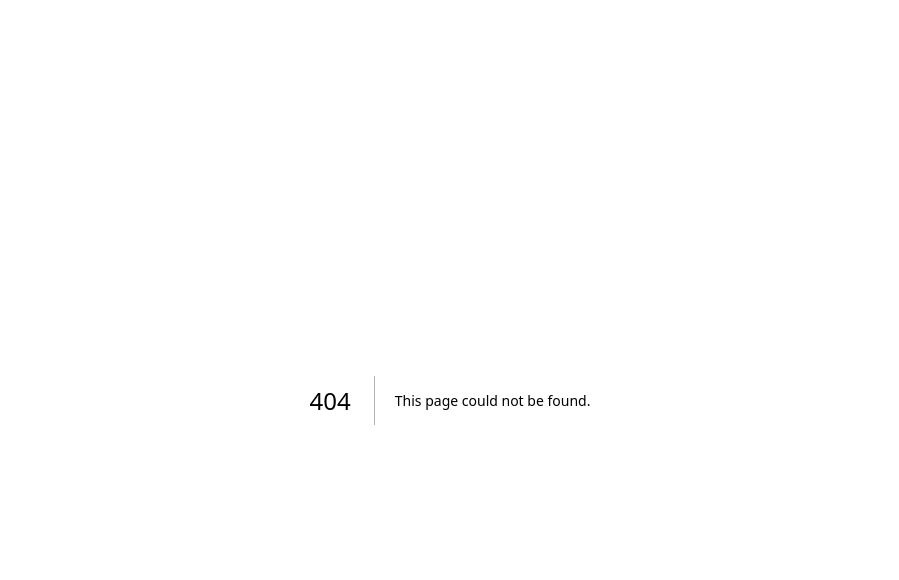
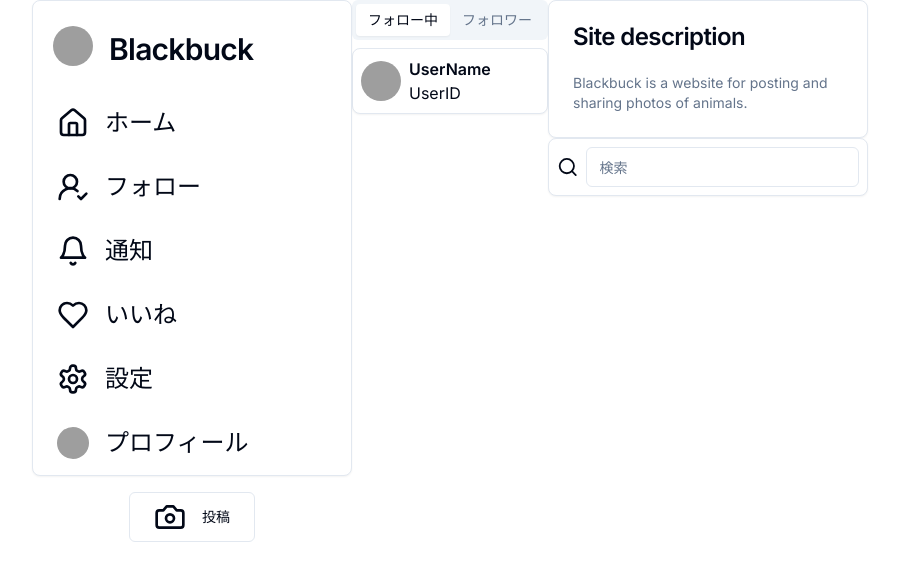
Before and after one commit to raithend/nextjs-project, a Next.js app: page /follow in a window 1280 px wide. Before the commit this address had no page. Shown: the top 580 px of the page, without its empty margins (190-1089 px from the left). Built offline with nearby package versions, Linux system fonts and the light colour scheme; grey boxes are pictures that could not be loaded.

Commit message:
follower/followeeページを削除し、followページにまとめた。

```diff
--- a/app/(app)/(follow)/followee/page.tsx
+++ /dev/null
@@ -1,6 +0,0 @@
-import Image from "next/image";
-import { Button } from "@/components/ui/button";
-
-export default function Page() {
-	return <div></div>;
-}
--- a/app/(app)/(follow)/follower/page.tsx
+++ /dev/null
@@ -1,6 +0,0 @@
-import Image from "next/image";
-import { Button } from "@/components/ui/button";
-
-export default function Page() {
-	return <div></div>;
-}
--- a/app/(app)/(follow)/layout.tsx
+++ /dev/null
@@ -1,54 +0,0 @@
-import {
-	Card,
-	CardContent,
-	CardFooter,
-	CardHeader,
-	CardTitle,
-  } from "@/components/ui/card"
-import { Tabs, TabsContent, TabsList, TabsTrigger } from "@/components/ui/tabs"
-import { Avatar, AvatarFallback, AvatarImage } from "@/components/ui/avatar"
-
-import { UserRoundIcon } from "lucide-react";
-
-export default function Layout({
-	children,
-}: Readonly<{
-	children: React.ReactNode;
-}>) {
-	return (
-		<div className="justify-center">
-			<div>
-				<Tabs defaultValue="followee">
-					<TabsList>
-						<TabsTrigger value="followee">フォロー中</TabsTrigger>
-						<TabsTrigger value="follower">フォロワー</TabsTrigger>
-					</TabsList>
-					<TabsContent value="followee">
-						<Card>
-							<CardContent className="flex flex-row items-center p-2">
-								<div>
-									<Avatar>
-										<AvatarImage src="https://github.com/shadcn.png" />
-										<AvatarFallback><UserRoundIcon/></AvatarFallback>
-									</Avatar>
-								</div>
-								<div className="pl-2">
-									<div className="text-base font-semibold">
-										UserName
-									</div>
-									<div>
-										UserID
-									</div>
-								</div>
-							</CardContent>
-						</Card>
-					</TabsContent>
-					<TabsContent value="follower">Change your password here.</TabsContent>
-				</Tabs>
-			</div>
-			<div>
-				{children}
-			</div>
-		</div>
-	);
-}
--- /dev/null
+++ b/app/(app)/follow/page.tsx
@@ -0,0 +1,47 @@
+import Image from "next/image";
+import {
+	Card,
+	CardContent,
+	CardFooter,
+	CardHeader,
+	CardTitle,
+  } from "@/components/ui/card"
+import { Tabs, TabsContent, TabsList, TabsTrigger } from "@/components/ui/tabs"
+import { Avatar, AvatarFallback, AvatarImage } from "@/components/ui/avatar"
+import { Button } from "@/components/ui/button";
+import { UserRoundIcon } from "lucide-react";
+
+
+export default function Page() {
+    return(
+		<div>
+			<Tabs defaultValue="followee">
+				<TabsList className="grid w-full grid-cols-2">
+					<TabsTrigger value="followee">フォロー中</TabsTrigger>
+					<TabsTrigger value="follower">フォロワー</TabsTrigger>
+				</TabsList>
+				<TabsContent value="followee">
+					<Card>
+						<CardContent className="flex flex-row items-center p-2">
+							<div>
+								<Avatar>
+									<AvatarImage src="https://github.com/shadcn.png" />
+									<AvatarFallback><UserRoundIcon/></AvatarFallback>
+								</Avatar>
+							</div>
+							<div className="pl-2">
+								<div className="text-base font-semibold">
+									UserName
+								</div>
+								<div>
+									UserID
+								</div>
+							</div>
+						</CardContent>
+					</Card>
+				</TabsContent>
+				<TabsContent value="follower">Change your password here.</TabsContent>
+			</Tabs>
+		</div>
+    )
+}
--- a/components/left-sidebar/navbar.tsx
+++ b/components/left-sidebar/navbar.tsx
@@ -38,7 +38,7 @@
                             </div>
                         </Button>
                     </Link>
-                    <Link href="./follower">
+                    <Link href="./follow">
                         <Button variant="ghost" className="flex items-center justify-center px-6 py-8">
                             <UserRoundCheckIcon className="h-8 w-8" />
                             <div className="hidden lg:block text-2xl m-4">
--- a/components/main-content/smartphone-navbar.tsx
+++ b/components/main-content/smartphone-navbar.tsx
@@ -16,7 +16,7 @@
                             <HomeIcon className="h-8 w-8" />
                         </Button>
                     </Link>
-                    <Link href="./follower">
+                    <Link href="./follow">
                         <Button variant="ghost" size="icon">
                             <UserRoundCheckIcon className="h-8 w-8" />
                         </Button>
```
